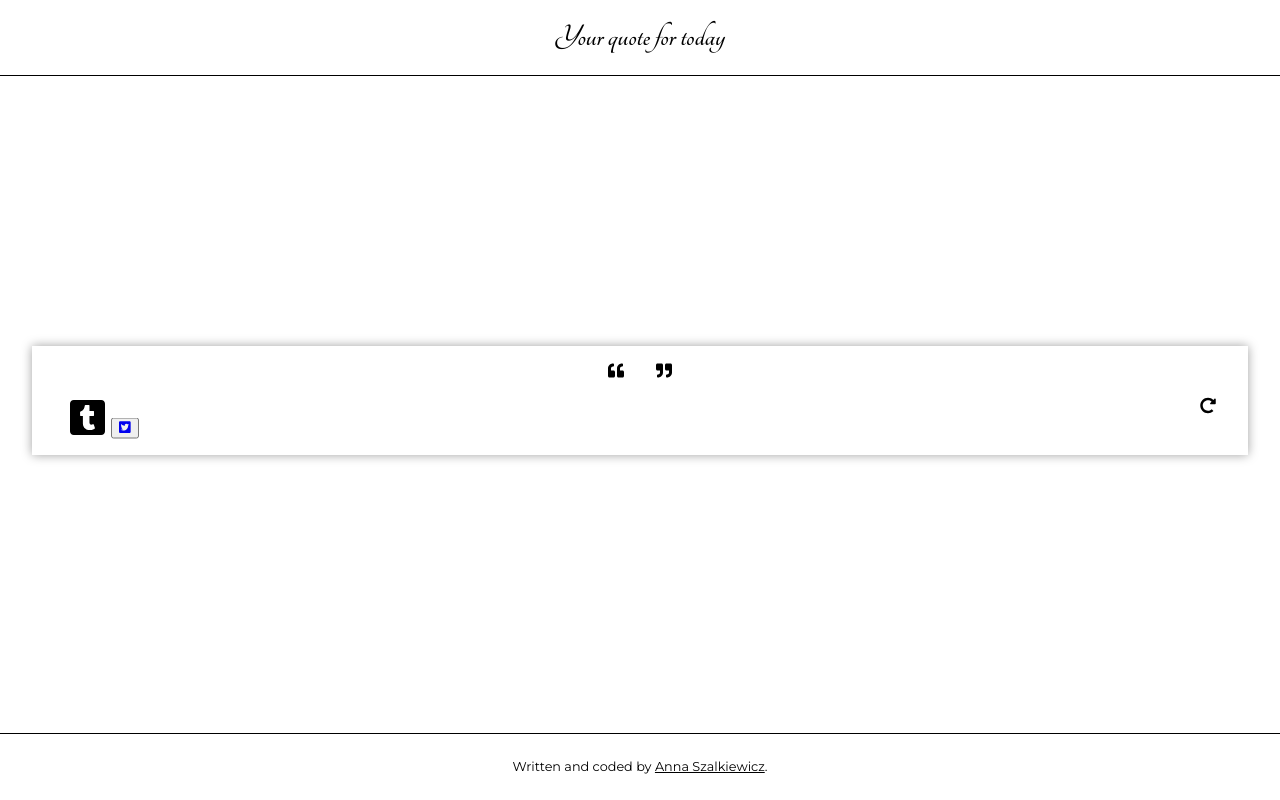
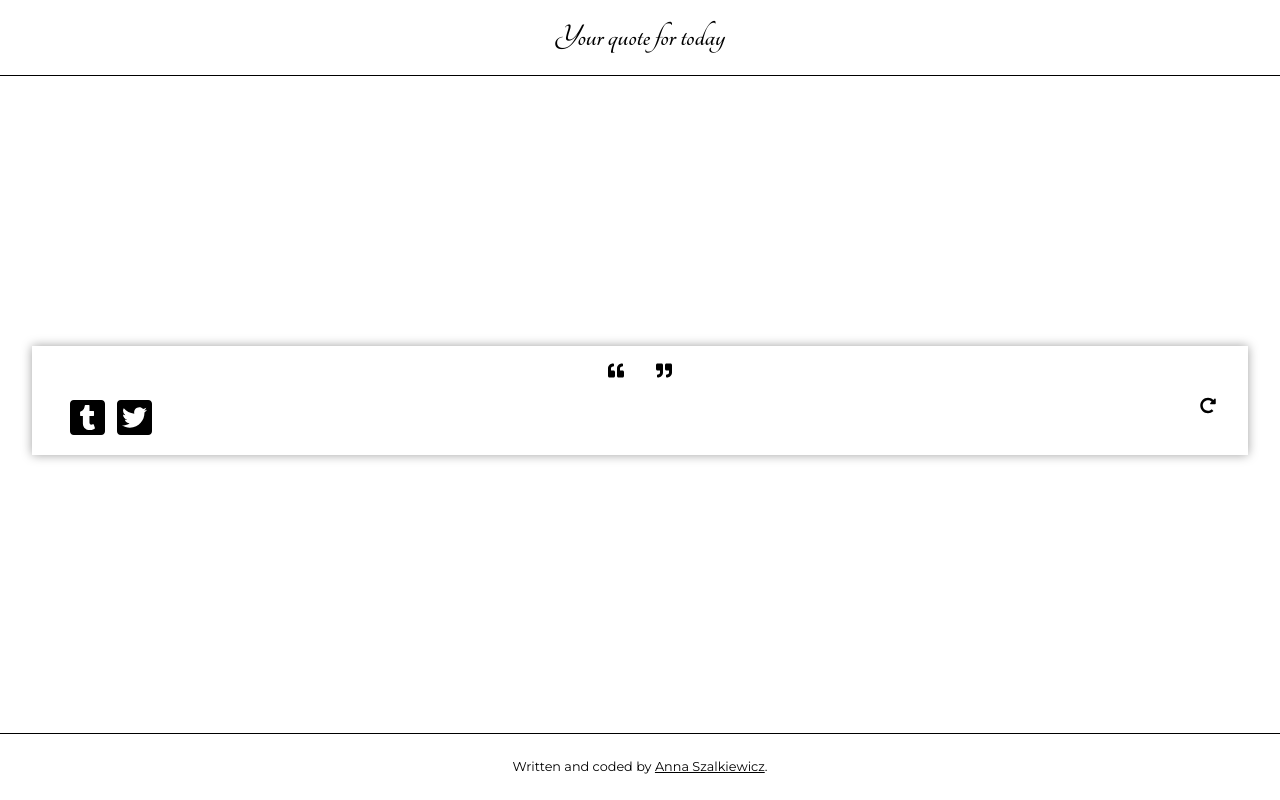
Before and after one commit to annaszalkiewicz/random-quote-machine, a React (Create React App) app: page / in a window 1280 px wide. Built offline with nearby package versions, Linux system fonts and the light colour scheme; no server answers.

Commit message:
Add basic styling to tweet button

```diff
--- a/src/Share.js
+++ b/src/Share.js
@@ -20,7 +20,7 @@ class Share extends Component {
 				</button>
 				<button className="tweet" id="tweet-quote">
 					<a href={`https://twitter.com/intent/tweet?text=${quote}%20by%20${author}&hashtags=quote`}>
-						<FontAwesomeIcon icon={faTwitterSquare} className="twitter" onClick={this.tweet} />
+						<FontAwesomeIcon icon={faTwitterSquare} className="twitter" onClick={this.tweet} size="3x" />
 					</a>
 				</button>
 
--- a/src/index.css
+++ b/src/index.css
@@ -51,11 +51,11 @@ html, body, #root, .App {
 	justify-content: space-between;
 	margin: 0 1em;
 }
-.tumblr {
+.tumblr, .tweet {
 	background: none;
 	border: none
 }
-.tumblr a {
+.tumblr a, .tweet a {
 	color: #000;
 }
 
```
